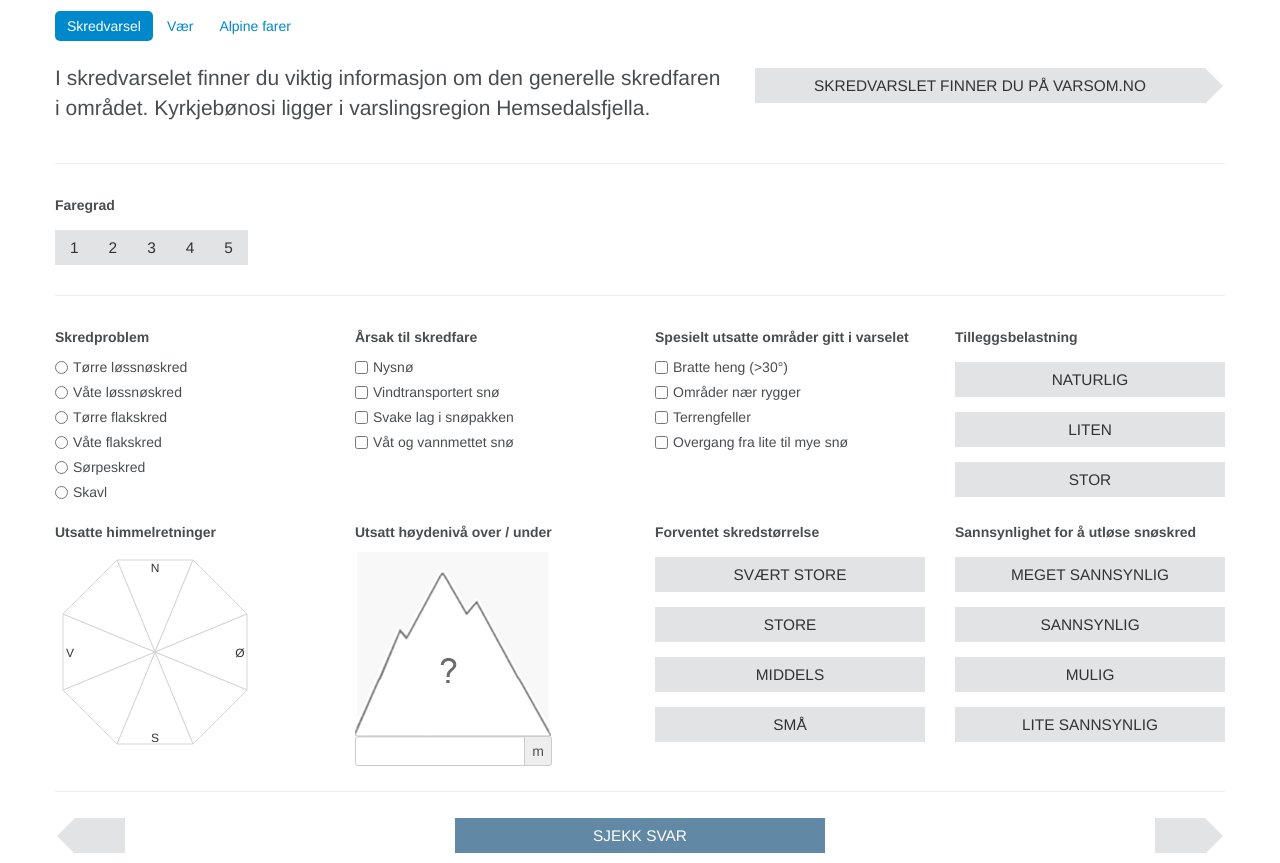
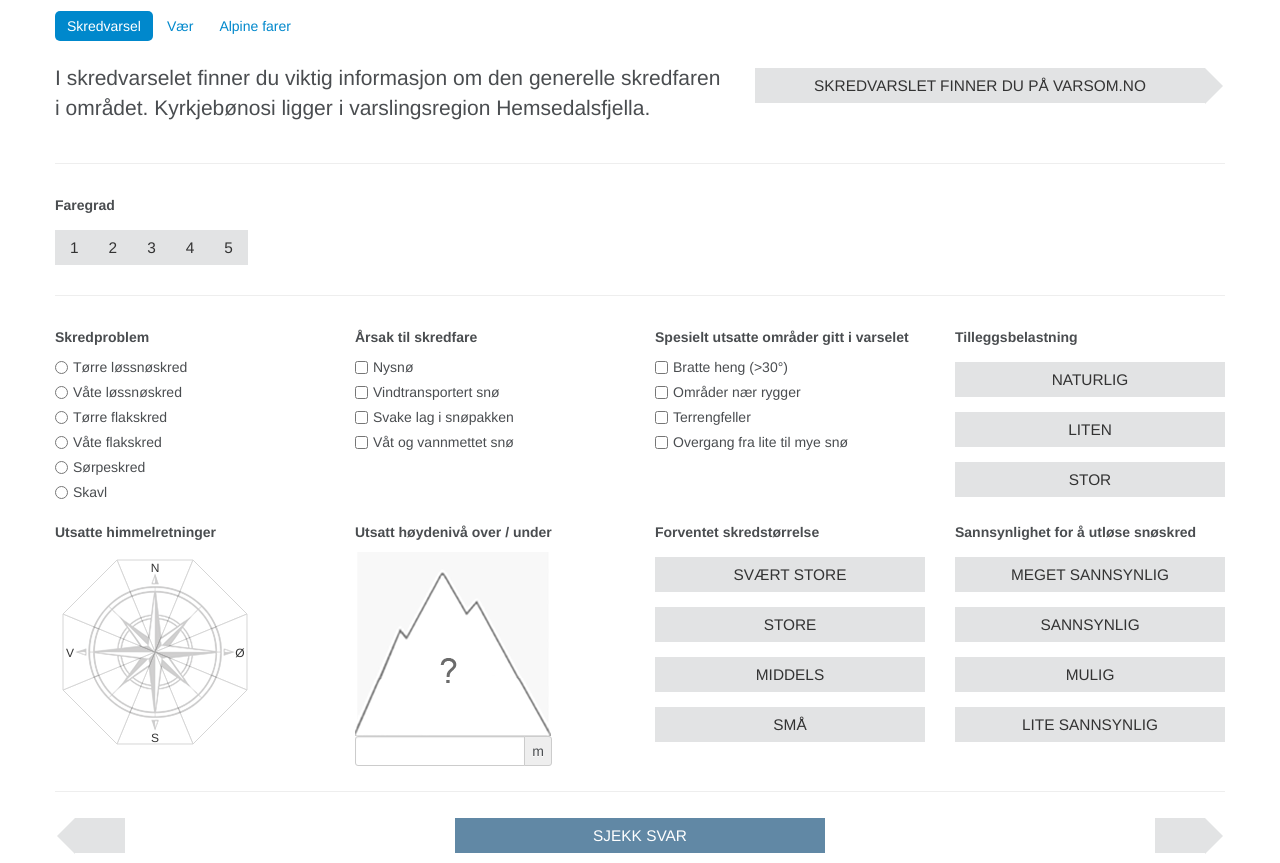
Before and after one commit to kjellivar/Skredskole, a plain HTML site: page index.html at #!/info/skredvarsel in a window 1280 px wide. Shown: the part 49-912 px from the top of the page. Drawn offline with nearby package versions, Linux system fonts and the light colour scheme.

Commit message:
Compass fix for IE og firefox

```diff
--- a/css/skredskole.css
+++ b/css/skredskole.css
@@ -5,7 +5,10 @@
     opacity: 0.8;
     stroke:#ccc;
     stroke-width:1;
+}
+.skredkoleCompassBG {
     background-image: url(images/skredskole/kompass.png);
+    background-repeat: no-repeat;
 }
 
 .skredskoleCompass text {
--- a/partials/views/info/skredvarsel.html
+++ b/partials/views/info/skredvarsel.html
@@ -67,6 +67,7 @@
 
     <div class="span3">
         <h5>Utsatte himmelretninger</h5>
+        <div class="skredkoleCompassBG">
         <svg height="200" width="200" style="fill:white;stroke:#ccc;stroke-width:1" class="skredskoleCompass">
             <polygon points="100,100 138,8 62,8"
                      ng-click="info.skredvarsel.svar.n = !info.skredvarsel.svar.n"
@@ -107,6 +108,7 @@
                 <text x="15" y="105">V</text>
             </g>
         </svg>
+        </div>
 
     </div>
     <div class="span3">
```
